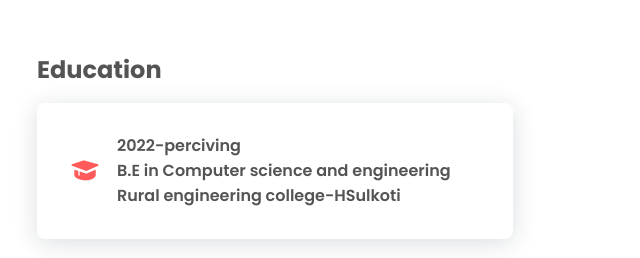
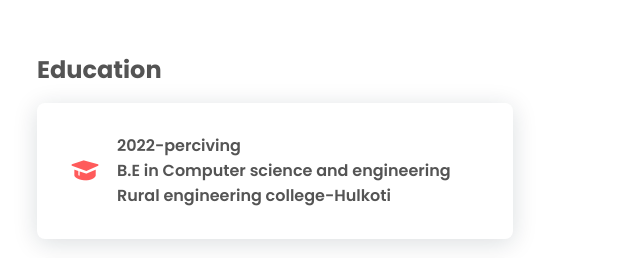
Before and after one commit to Halyalpraveen01/praveenhalyal.github.io, a plain HTML site: page index.html in a window 1280 px wide. Shown: the part 1605-1863 px from the top of the page, 91-731 px from the left. Drawn offline with nearby package versions, Linux system fonts and the light colour scheme.

Commit message:
Update index.html

```diff
--- a/index.html
+++ b/index.html
@@ -98,7 +98,7 @@
                         <div class="skills__data education">
                             <div class="skills__names">
                                 <i class='bx bxs-graduation'></i>
-                                <span class="skills__name">2022-perciving<br> B.E in Computer science and engineering<br> Rural engineering college-HSulkoti</span>
+                                <span class="skills__name">2022-perciving<br> B.E in Computer science and engineering<br> Rural engineering college-Hulkoti</span>
                                 <p></p>
                             </div>
                         </div>
```
